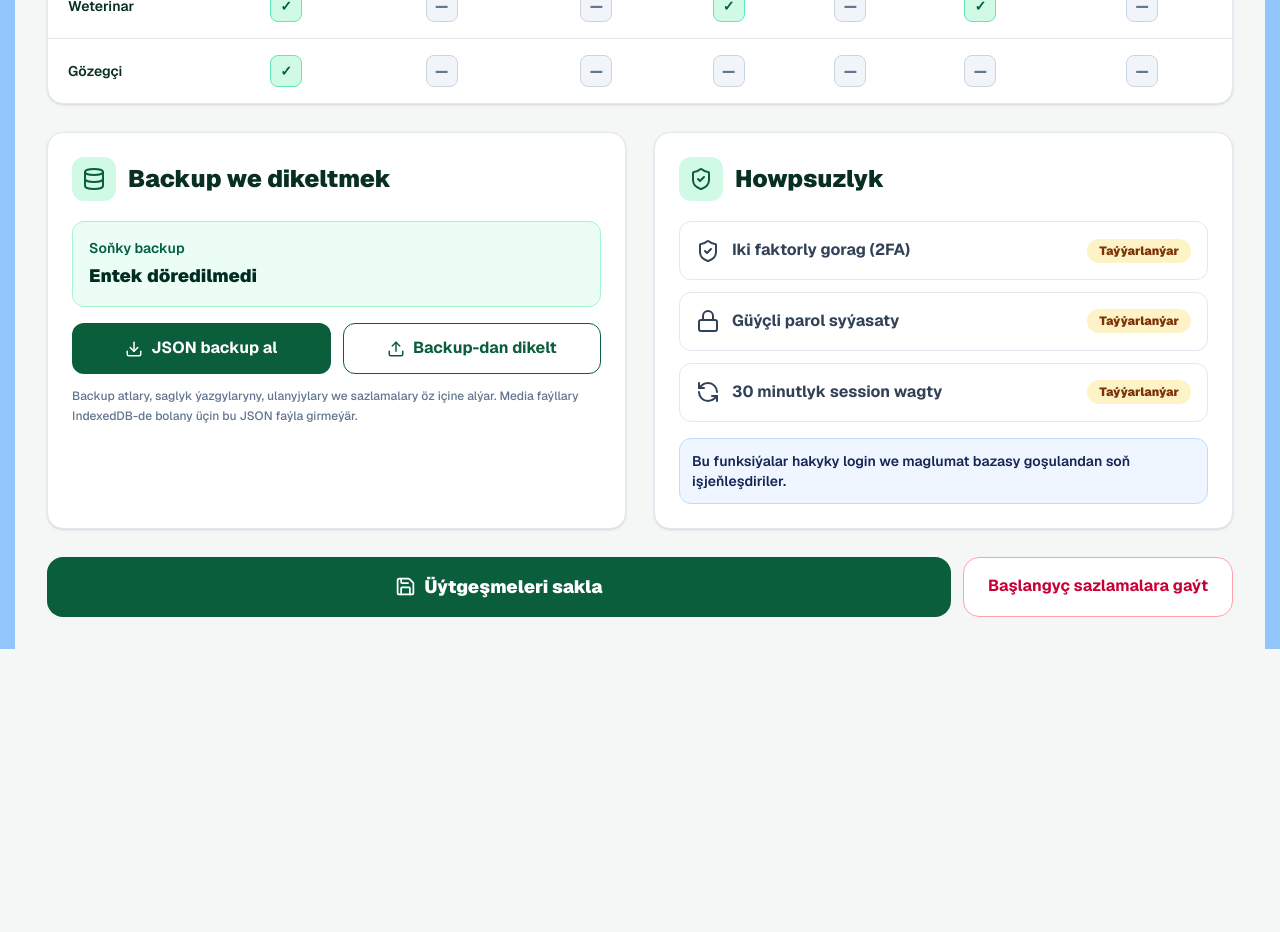
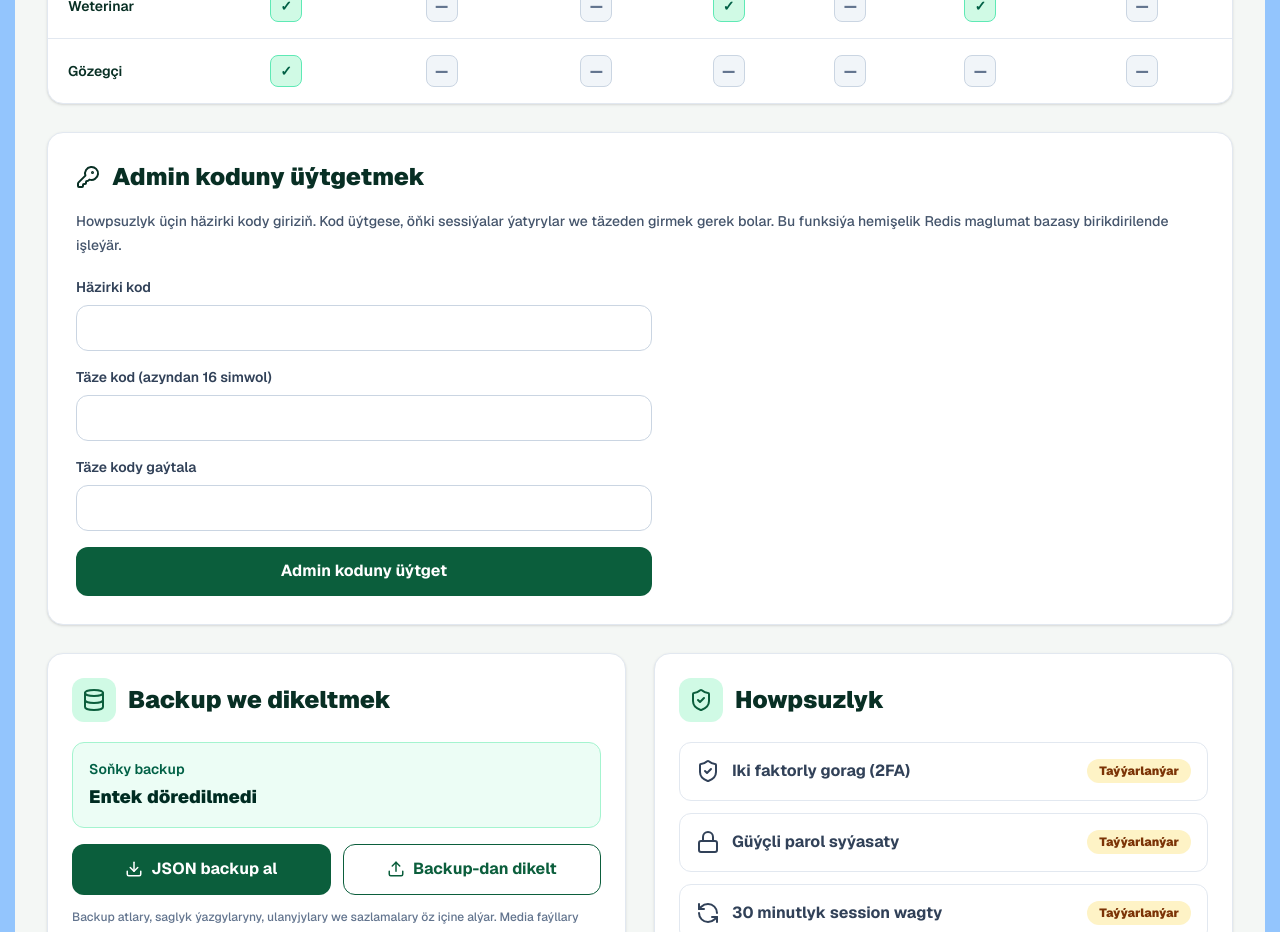
Before and after one commit to Stoun05/horse-portal-v2, a Next.js app: page /admin/sazlamalar in a window 1280 px wide. Shown: the part 1680-2612 px from the top of the page. Before the commit the page ends 2329 px from the top, so only its background shows below. Built offline with nearby package versions, Linux system fonts and the light colour scheme.

Commit message:
feat(admin): show secure code rotation in admin settings

```diff
--- a/app/admin/sazlamalar/page.tsx
+++ b/app/admin/sazlamalar/page.tsx
@@ -2,6 +2,7 @@
 
 import { ChangeEvent, ReactNode, useEffect, useRef, useState } from "react";
 import Sidebar from "../../../components/Sidebar";
+import ChangeAdminCode from "../../../components/ChangeAdminCode";
 import Topbar from "../../../components/Topbar";
 import Breadcrumb from "../../../components/Breadcrumb";
 import {
@@ -282,6 +283,8 @@ export default function SazlamalarPage() {
             </div>
           </section>
 
+          <ChangeAdminCode />
+
           <div className="mt-7 grid gap-7 xl:grid-cols-2">
             <Card title="Backup we dikeltmek" icon={<Database />}>
               <div className="rounded-xl border border-emerald-200 bg-emerald-50 p-4">
```
